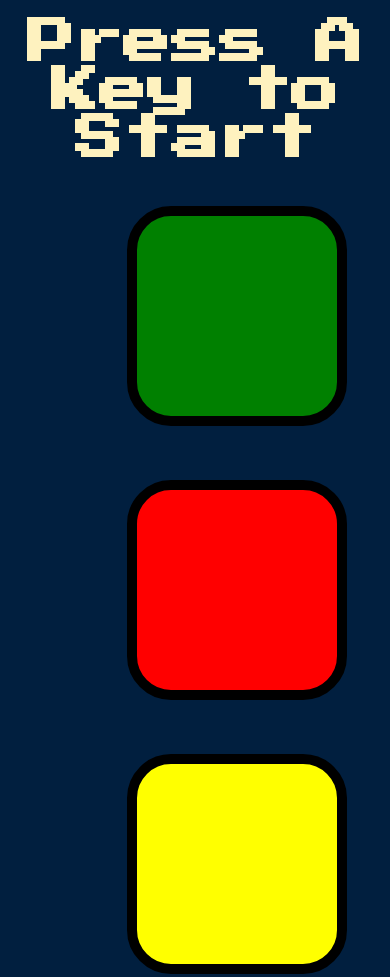
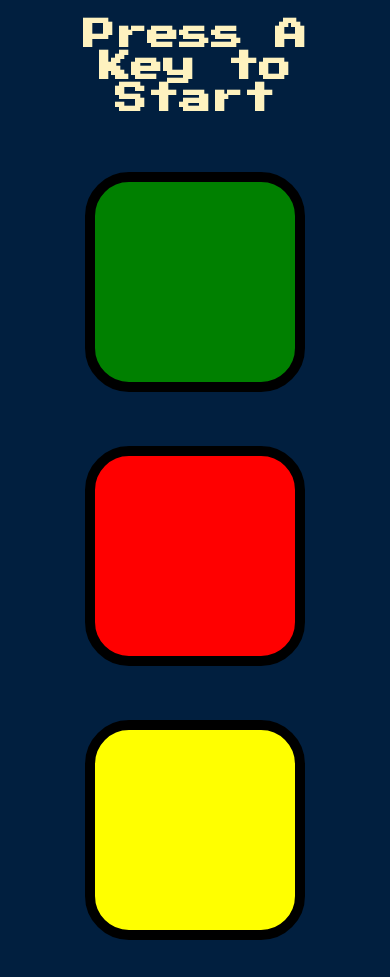
Before and after one commit to Broncs/Simon-Game-Typescript, a plain HTML site: page index.html in a window 390 px wide. Shown: the top 977 px of the page. Drawn offline with Linux system fonts and the light colour scheme.

Commit message:
change mobile style

```diff
--- a/index.html
+++ b/index.html
@@ -13,8 +13,8 @@
 
   <body>
     <h1 id="level-title">Press A Key to Start</h1>
-    <div class="container">
-      <div lass="row">
+    <main class="container">
+      <div class="row">
         <div type="button" id="green" class="btn green"></div>
 
         <div type="button" id="red" class="btn red"></div>
@@ -24,7 +24,7 @@
         <div type="button" id="yellow" class="btn yellow"></div>
         <div type="button" id="blue" class="btn blue"></div>
       </div>
-    </div>
+    </main>
 
     <script src="game.js"></script>
   </body>
--- a/styles.css
+++ b/styles.css
@@ -12,8 +12,10 @@ body {
 
 .container {
   display: block;
-  width: 50%;
   margin: auto;
+}
+.row {
+  width: 100%;
 }
 
 .btn {
@@ -60,3 +62,10 @@ body {
     opacity: 0;
   }
 }
+
+@media screen and (max-width: 730px) {
+  #level-title {
+    font-size: 2rem;
+    margin-bottom: 2rem;
+  }
+}
```
